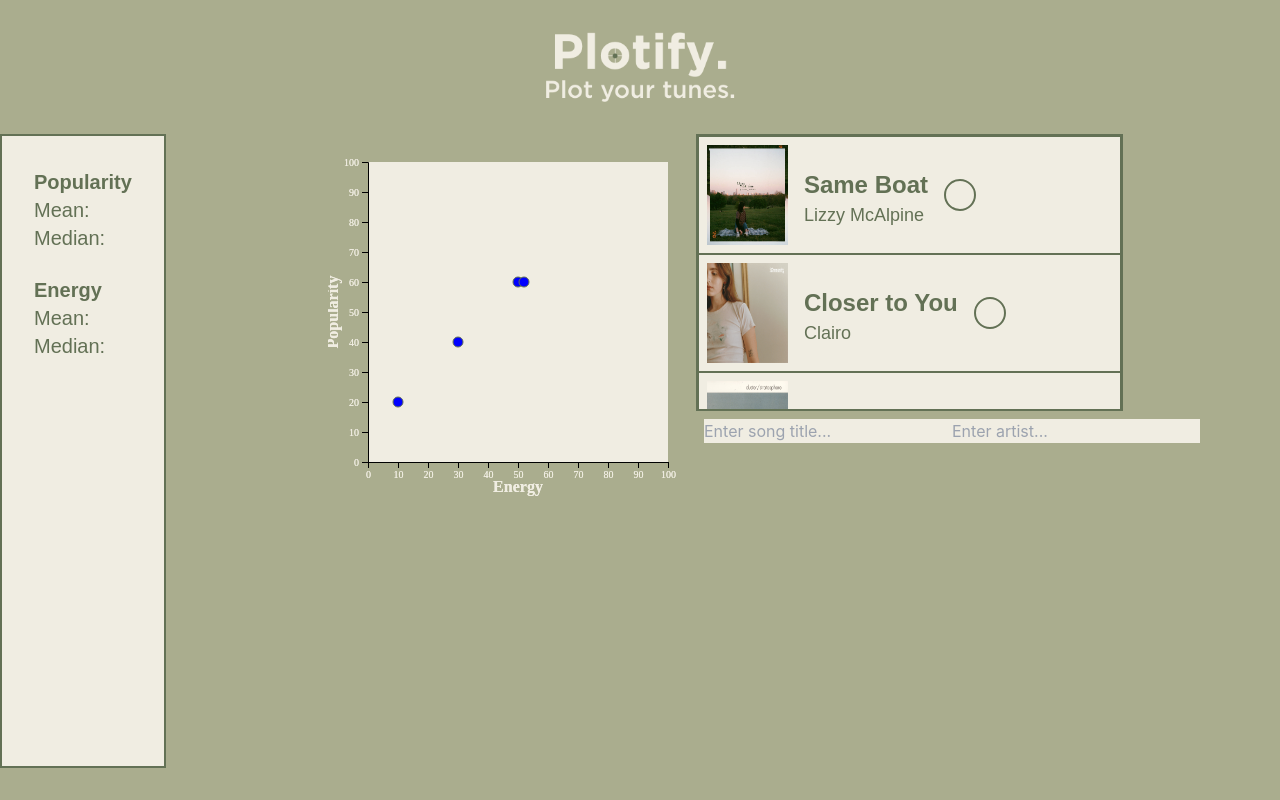
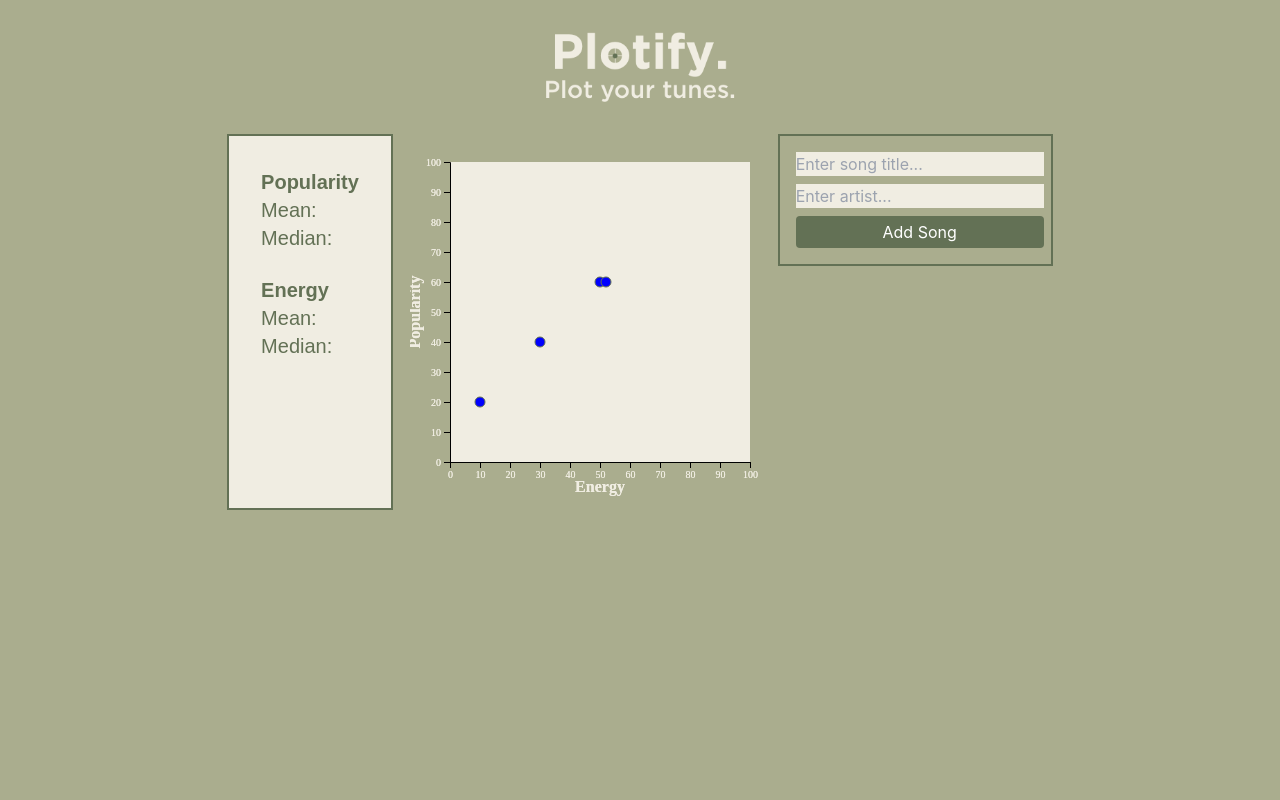
Before and after one commit to cs0320-f23/term-project-xdargan-ssanu-aleblan2-ehuang50, a React (Create React App) app in the folder frontend/: page / in a window 1280 px wide. Built offline with nearby package versions, Linux system fonts and the light colour scheme; grey boxes are pictures that could not be loaded.

Commit message:
fix: input bar now functions and adds songs

```diff
--- a/frontend/src/components/InputBar.jsx
+++ b/frontend/src/components/InputBar.jsx
@@ -1,24 +1,44 @@
-import React from 'react';
+import React, {useState} from 'react';
 
-const InputBar = () => {
+const InputBar = ({onAddSong}) => {
+  const [title, setTitle] = useState('');
+  const [artist, setArtist] = useState('');
+
+  const handleAddSong = (e) => {
+    e.preventDefault();
+    if (title && artist) {
+      onAddSong({ title: title, artist: artist });
+      setTitle('');
+      setArtist('');
+    }
+  };
 
   return (
-    <div className='flex text-gotham justify-around p-2'>
-        <form>
+    <div className='flex text-gotham justify-around p-4'>
+        <form className="flex flex-col" onSubmit={handleAddSong}>
+          <div className='flex flex-col space-y-2'>
             <label>
               <input
               className='bg-beige text-dksage'
               type='text'
-            placeholder='Enter song title...'/>
+              placeholder='Enter song title...'
+              value={title}
+              onChange={(e) => setTitle(e.target.value)}
+              />
             </label>
-        </form>
-        <form>
             <label>
               <input
               className='bg-beige text-dksage'
               type='text'
-            placeholder='Enter artist...'/>
+              placeholder='Enter artist...'
+              value={artist}
+              onChange={(e) => setArtist(e.target.value)}
+              />
             </label>
+            <button type='submit' className='bg-dksage text-white p-1 rounded'>
+              Add Song
+            </button>
+          </div>
         </form>
     </div>
   )
--- a/frontend/src/components/Stage.jsx
+++ b/frontend/src/components/Stage.jsx
@@ -37,7 +37,6 @@ const Stage = () => {
           </div>
           <div className='flex flex-col text-center h-1/2 w-1/3'>
             <TrackDisplay/>
-            <InputBar/>
           </div>
 
         </div>
--- a/frontend/src/components/TrackDisplay.jsx
+++ b/frontend/src/components/TrackDisplay.jsx
@@ -1,35 +1,63 @@
-import React from 'react'
+import React, {useState} from 'react'
 import SongBox from './SongBox'
 import InputBar from './InputBar';
 
 const TrackDisplay = () => {
+
+    const [songs, setSongs] = useState([]);
+
+    const addSong = (newSong) => {
+        setSongs([...songs, newSong]);
+    };
+
     return (
         <div className="overflow-scroll border-dksage border-2">
           <div>
+            {songs.map((song, index) => (
               <SongBox
-                url={require("../image/lizzymcalpine.jpeg")}
-                title="Same Boat"
-                artist="Lizzy McAlpine"
-                color="red-600"/>
-            <SongBox
+                key={index}
+                // Assuming you have an image URL for the new song, you can modify accordingly
                 url={require("../image/clairo.png")}
-                title="Closer to You"
-                artist="Clairo"/>
-            <SongBox
-                url={require("../image/duster.jpeg")}
-                title="Inside Out"
-                artist="Duster"/>
-            <SongBox
-                url={require("../image/macdemarco.jpeg")}
-                title="Moonlight on..."
-                artist="Mac Demarco"/>
-            <SongBox
-                url={require("../image/frankocean.jpeg")}
-                title="Self Control"
-                artist="Frank Ocean"/>
+                title={song.title}
+                artist={song.artist}
+                color="red-600"
+              />
+            ))}
           </div>
+          <InputBar onAddSong={addSong} />
         </div>
       );
-}
+    };
 
-export default TrackDisplay
+    export default TrackDisplay;
+
+// return (
+//     <div className="overflow-scroll border-dksage border-2">
+//         <div>
+//             <SongBox
+//                 url={require("../image/lizzymcalpine.jpeg")}
+//                 title="Same Boat"
+//                 artist="Lizzy McAlpine"
+//                 color="red-600"/>
+//             <SongBox
+//                 url={require("../image/clairo.png")}
+//                 title="Closer to You"
+//                 artist="Clairo"/>
+//             <SongBox
+//                 url={require("../image/duster.jpeg")}
+//                 title="Inside Out"
+//                 artist="Duster"/>
+//             <SongBox
+//                 url={require("../image/macdemarco.jpeg")}
+//                 title="Moonlight on..."
+//                 artist="Mac Demarco"/>
+//             <SongBox
+//                 url={require("../image/frankocean.jpeg")}
+//                 title="Self Control"
+//                 artist="Frank Ocean"/>
+//         </div>
+//     </div>
+// );
+// }
+
+// export default TrackDisplay
--- a/frontend/tailwind.config.js
+++ b/frontend/tailwind.config.js
@@ -18,6 +18,7 @@ module.exports = {
       backgroundColor: {
         'navy': '#3A5471',
         'dknavy': '#2B3D53',
+        'dksage': '#637155',
         'sage': '#AAAD8E',
         'beige': '#F0EDE2'
       },
```
Lines whose indentation alone changed are shown as unchanged.
